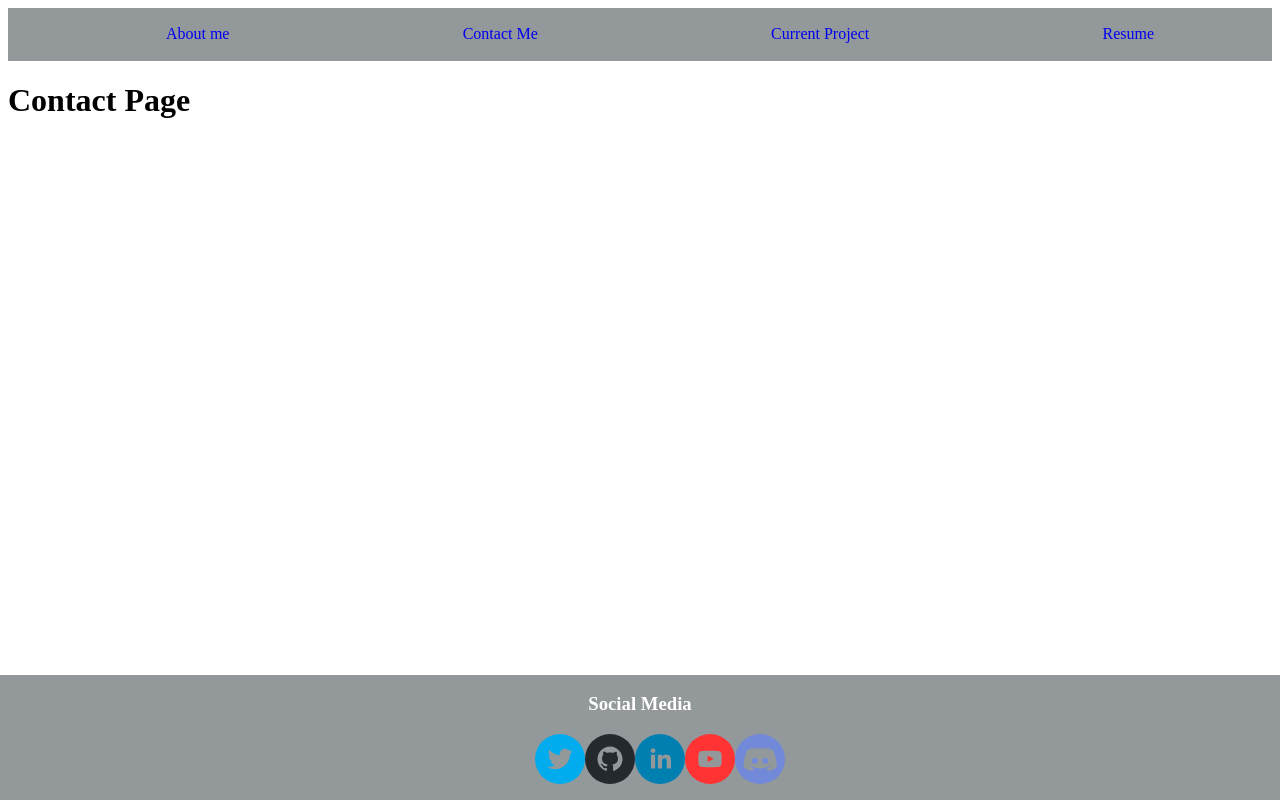
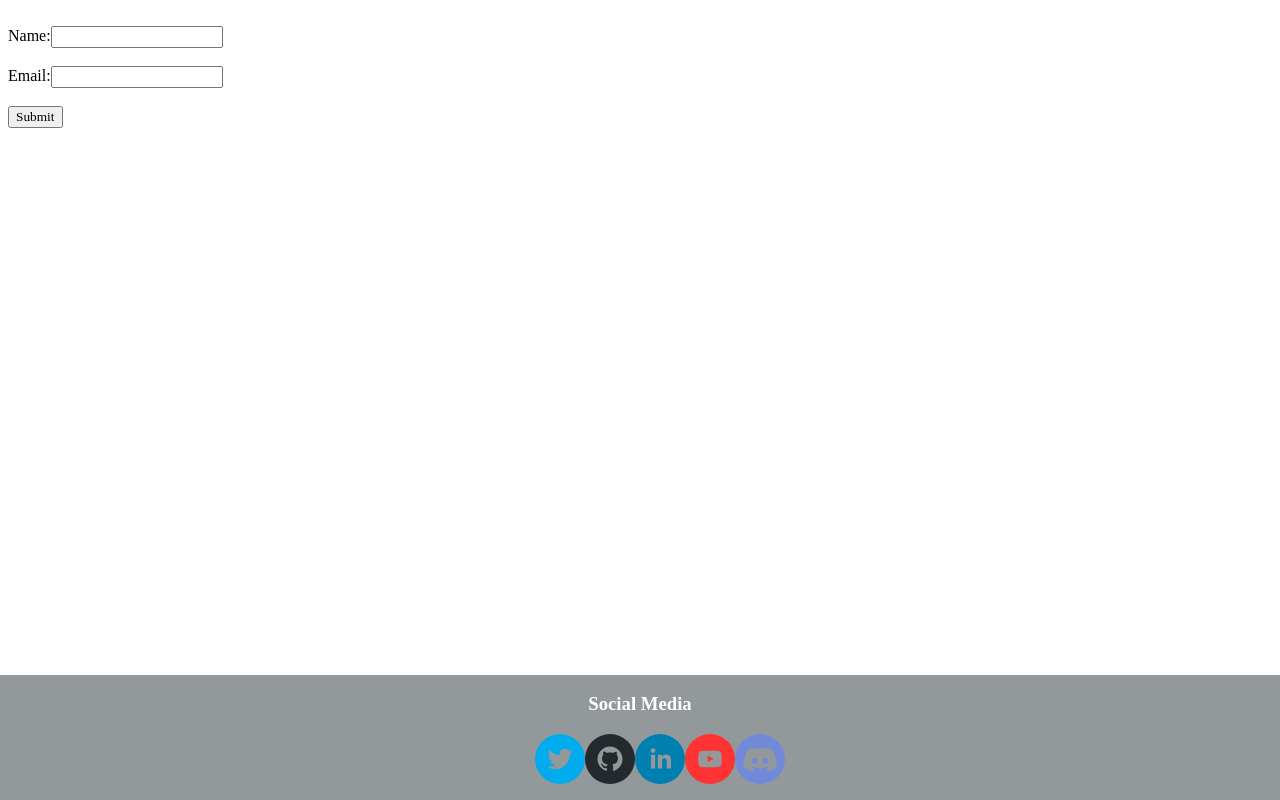
Before and after one commit to vilarj/React_App, a React (Create React App) app in the folder web/: page /contact in a window 1280 px wide. Built offline with nearby package versions, Linux system fonts and the light colour scheme.

Commit message:
Added a form to the ontact page. Does not post yet.

```diff
--- a/web/src/App.css
+++ b/web/src/App.css
@@ -44,3 +44,7 @@
 	color: white;
 	text-align: center;
 }
+
+.contact-form {
+	width: 100%;
+}
--- a/web/src/App.js
+++ b/web/src/App.js
@@ -16,7 +16,7 @@
 	return (
 		<Router>
 			<div className="App">
-				<Header />
+				{/* <Header /> */}
 				<Switch>
 					<Route path="/" exact component={Home} />
 					<Route path="/about" component={About} />
--- a/web/src/Sites/Contact.js
+++ b/web/src/Sites/Contact.js
@@ -1,9 +1,24 @@
-import React from 'react'
+import React from 'react';
 
 function Contact() {
-    return (
-        <h1>Contact Page</h1>
-    )
+	return (
+		<div className="contact-form">
+			<form>
+				<br />
+				<label>
+					Name:
+					<input type="text" name="name" />
+				</label>
+				<br />
+				<br />
+				<label>Email:</label>
+				<input type="email" name="email" />
+				<br />
+				<br />
+				<input type="submit" value="Submit" />
+			</form>
+		</div>
+	);
 }
 
-export default Contact
+export default Contact;
```
Lines whose indentation alone changed are shown as unchanged.
